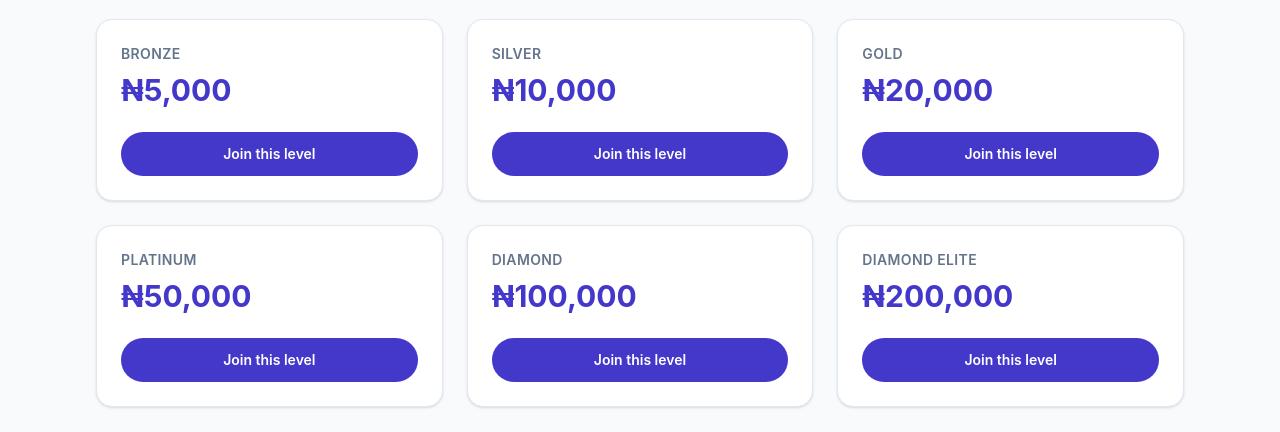
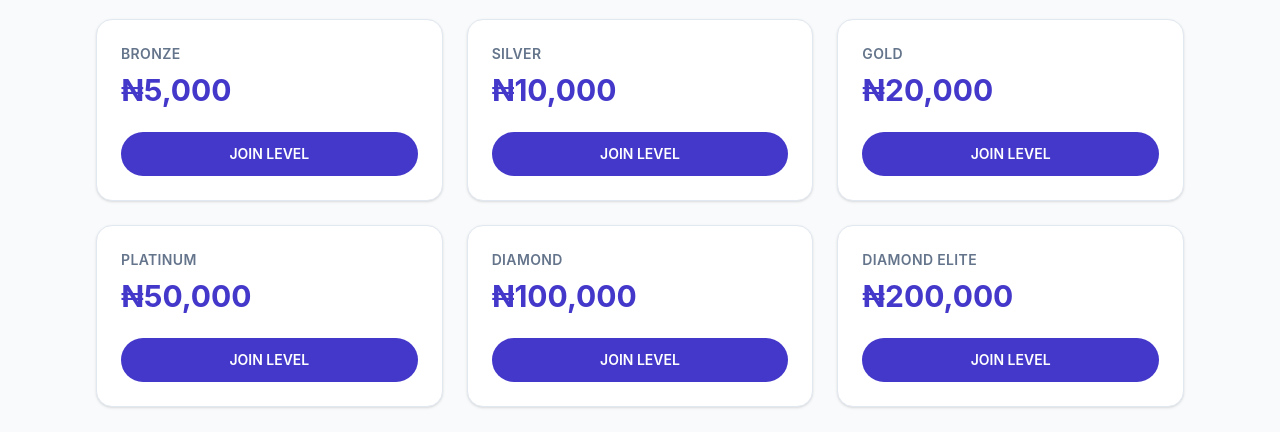
Before and after one commit to Zeeco91/Apex-pay, a Next.js app in the folder apps/web/: page / in a window 1280 px wide. Shown: the part 1640-2072 px from the top of the page. Built offline with nearby package versions, Linux system fonts and the light colour scheme; no server answers.

Commit message:
fix: change level card CTA text to "JOIN LEVEL"
Co-Authored-By: Claude Sonnet 5 <noreply@anthropic.com>

```diff
--- a/apps/web/src/components/landing/Levels.tsx
+++ b/apps/web/src/components/landing/Levels.tsx
@@ -33,7 +33,7 @@ export function Levels() {
                 variant="primary"
                 className="mt-6 w-full justify-center"
               >
-                Join this level
+                JOIN LEVEL
               </ButtonLink>
             </div>
           ))}
```
